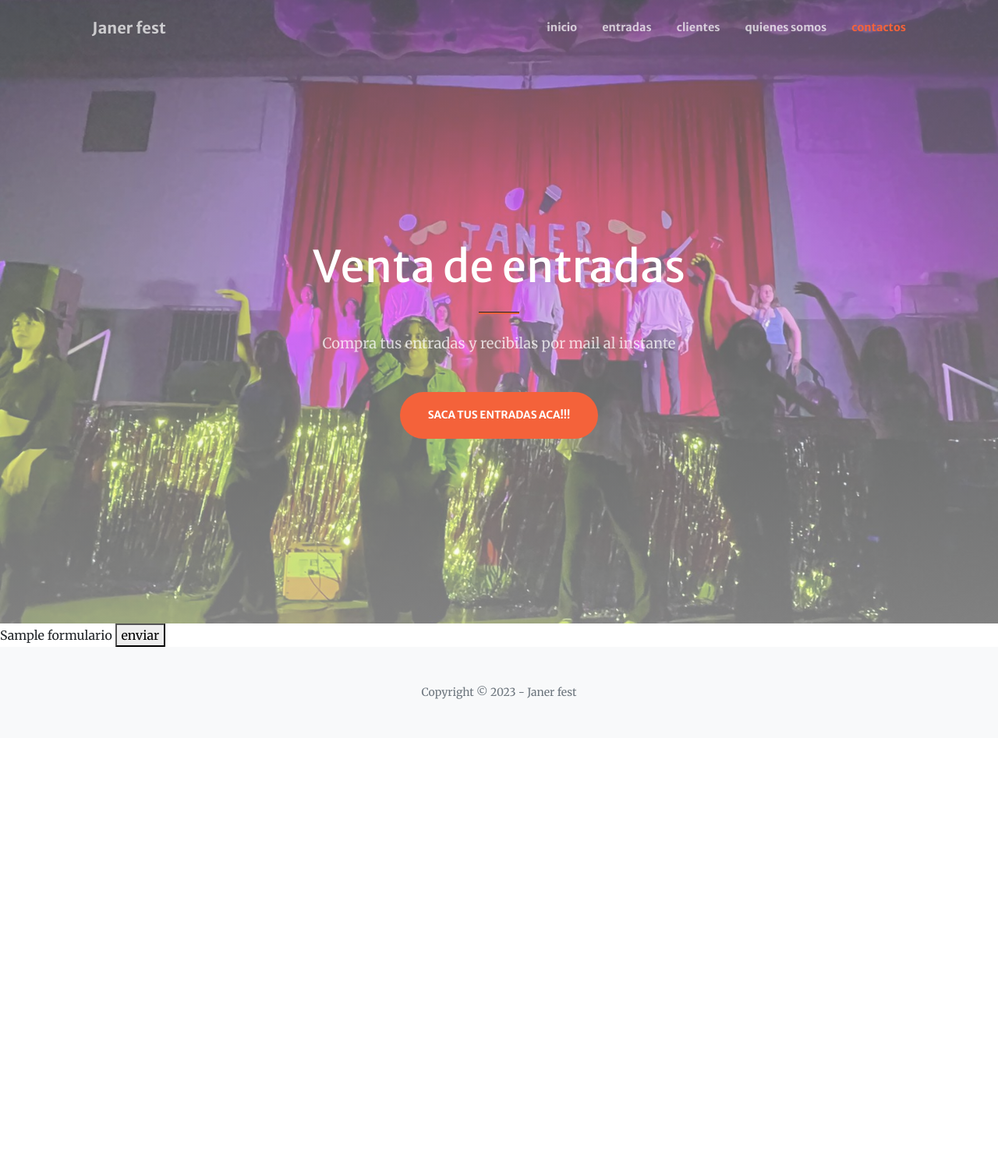
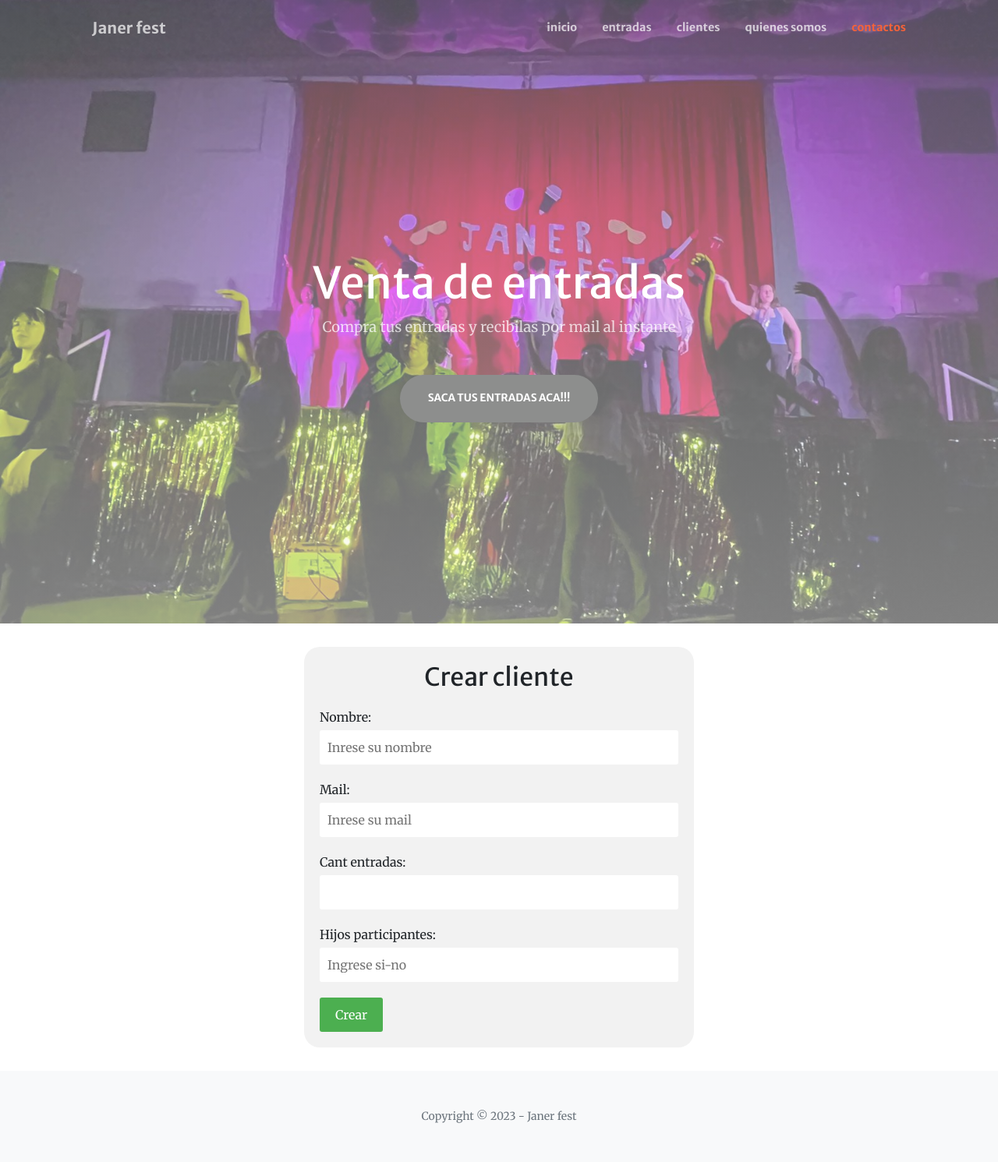
Before and after one commit to MateoLarrosa/Janerfest-entregaCoder3, a Django app: template entradas/templates/entradas/comprar_entradas.html in a window 1280 px wide. Shown: the whole page at 78% size. Before the commit the page ends 897 px from the top, so only its background shows below. Run offline with Django 4.2, Linux system fonts and the light colour scheme; tables that the repository leaves empty hold one stand-in row (values such as "Sample post"); the template is opened without the code that fills it: values that come from a table or form of the project are taken from there, most other values are stand-ins (such as "Sample title", 1, 10 or a date in 2020); parts of the project's set-up code (start-up, migrations or seed data) failed here and were passed over; some libraries are stand-ins or nearby versions.

```diff
--- a/entradas/forms.py
+++ b/entradas/forms.py
@@ -1,12 +1,12 @@
-from django import froms
+from django import forms
 
-class CreacionClienteFormulario(forms.form):
-    nombre = forms.CharField(max_length=20)
-    mail = forms.CharField(max_length=40)
-    cant_entradas = forms.IntergerField()
-    hijos_participantes = form.CharField(max_length=2)
+class CreacionClienteFormulario(forms.Form):
+    nombre = forms.CharField(max_length=20,widget=forms.TextInput(attrs={'placeholder': 'Inrese su nombre'}))
+    mail = forms.CharField(max_length=40,widget=forms.TextInput(attrs={'placeholder': 'Inrese su mail'}))
+    cant_entradas = forms.IntegerField()
+    hijos_participantes = forms.CharField(max_length=2,widget=forms.TextInput(attrs={'placeholder': 'Ingrese si-no'}))
 
-class BuscarCliente(forms.form):
-    nombre = forms.CharField(max_length=20)
-    hijos_participantes = forms.CharField(max_length=2)
-    cant_entradas = forms.IntergerField()
+class BuscarCliente(forms.Form):
+    nombre = forms.CharField(max_length=20,required=False)
+    hijos_participantes = forms.CharField(max_length=2,required=False)
+    cant_entradas = forms.IntegerField(required=False)
--- a/entradas/templates/entradas/comprar_entradas.html
+++ b/entradas/templates/entradas/comprar_entradas.html
@@ -11,14 +11,82 @@
 
 {%block subtitle%}
 <p class="text-white-75 mb-5">Compra tus entradas y recibilas por mail al instante</p>
-<a class="btn btn-primary btn-xl" href="#contact">Saca tus entradas aca!!!</a>
+<a id="subtitle-button" class="btn btn-primary btn-xl" href="#contact">Saca tus entradas aca!!!</a>
+<style>
+#subtitle-button{
+background-color: #8d8e8d;
+}
+.divider{
+    color: #3e8e41;
+}
+</style>
 {%endblock subtitle%}
 
 
-{%block about%}
+
+
+{% block about %}
+  <div id="div-container">
     <form id="contact" action="{% url 'entradas:entradas' %}" method="POST">
         {% csrf_token %}
-        {{formulario}}
-        <button>enviar</button>
-    </form>
-{%endblock about%}
+        <h2>Crear cliente</h2>
+        {{ formulario.nombre.label_tag }}
+        {{ formulario.nombre }}
+        {{ formulario.mail.label_tag }}
+        {{ formulario.mail }}
+        {{ formulario.cant_entradas.label_tag }}
+        {{ formulario.cant_entradas }}
+        {{ formulario.hijos_participantes.label_tag }}
+        {{ formulario.hijos_participantes }}
+        <button>Crear</button>
+      </form>
+  </div>
+  <style>
+    #div-container {
+    background-color: #ffffff;
+    padding: 30px;
+    }
+
+    #contact {
+        max-width: 500px;
+        margin: 0 auto;
+        background-color: #f2f2f2;
+        padding: 20px;
+        border-radius: 20px;
+      }
+
+      #contact h2 {
+        text-align: center;
+        margin-bottom: 20px;
+      }
+
+      #contact label {
+        display: block;
+        margin-bottom: 5px;
+      }
+
+      #contact input[type="text"],
+      #contact input[type="email"],
+      #contact input[type="number"] {
+        width: 100%;
+        padding: 10px;
+        margin-bottom: 20px;
+        border: none;
+        border-radius: 3px;
+      }
+
+      #contact button {
+        background-color: #4CAF50;
+        color: #fff;
+        border: none;
+        padding: 10px 20px;
+        border-radius: 3px;
+        cursor: pointer;
+      }
+
+      #contact button:hover {
+        background-color: #3e8e41;
+      }
+
+  </style>
+{% endblock about %}
--- a/entradas/views.py
+++ b/entradas/views.py
@@ -17,7 +17,7 @@ def sacar_entradas(request):
         if formulario.is_valid():
             datos_correctos = formulario.cleaned_data
 
-        cliente = Cliente(nombre=datos_correctos.POST['nombre'], mail = datos_correctos.POST['mail'], cant_entradas= datos_correctos.POST['cant_entradas'], hijos_participantes= datos_correctos.POST['hijos_participantes'])
+        cliente = Cliente(nombre=datos_correctos['nombre'], mail = datos_correctos['mail'], cant_entradas= datos_correctos['cant_entradas'], hijos_participantes= datos_correctos['hijos_participantes'])
         cliente.save()
 
         return redirect('entradas:lista-clientes')
@@ -32,7 +32,7 @@ def lista_clientes(request):
     if cliente_a_buscar:
         clientes = Cliente.objects.filter(nombre_icontains=cliente_a_buscar)
     else:
-        clientes = Cliente.Objects.all()
+        clientes = Cliente.objects.all()
 
     formulario_busqueda = BuscarCliente()
     return render(request,r'entradas/lista_clientes.html',{'clientes':clientes,'formulario':formulario_busqueda})
--- a/templates/genericos/base.html
+++ b/templates/genericos/base.html
@@ -46,7 +46,7 @@
                         {%block h1%}
                         <h1 class="text-white font-weight-bold">Janer fest</h1>
                         {%endblock h1%}
-                        <hr class="divider" />
+                       <!--  <hr class="divider" /> -->
                     </div>
                     <div class="col-lg-8 align-self-baseline">
                         {%block subtitle%}
```
Also changed, not shown: entradas/templates/entradas/lista_clientes.html (+4 -3 lines), entradas/migrations/0001_initial.py (added).
